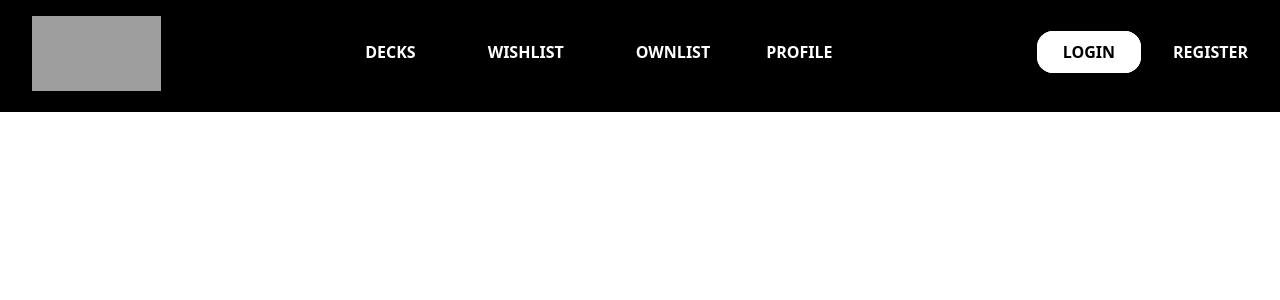
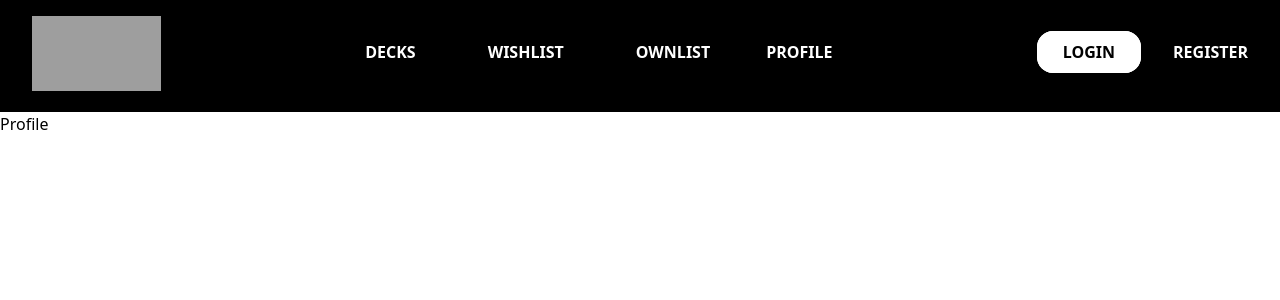
Before and after one commit to RamanTheDeveloper/YugiohDeckBuilder, a React (Create React App) app in the folder yugioh-deck-builder/: page /profile in a window 1280 px wide. Shown: the top 300 px of the page. Built offline with nearby package versions, Linux system fonts and the light colour scheme; grey boxes are pictures that could not be loaded; the HTML template or start-up script is replaced by a standard one.

Commit message:
Created profile component

```diff
--- a/yugioh-deck-builder/src/App.js
+++ b/yugioh-deck-builder/src/App.js
@@ -6,6 +6,7 @@ import Registration from './Components/registration/Registration'
 import Navbar from './Components/navbar/Navbar';
 import { initializeApp } from 'firebase/app'
 import Decks from './Components/decks/Decks';
+import Profile from './Components/profile/Profile';
 
 function App() {
   return (
@@ -16,6 +17,7 @@ function App() {
         <Route path='/login' element={<Login/>}/>
         <Route path='/register' element={<Registration/>}/>
         <Route path='/decks' element={<Decks/>}/>
+        <Route path='/profile' element={<Profile/>}/>
       </Routes>
     </>
   );
--- a/yugioh-deck-builder/src/Components/navbar/Navbar.js
+++ b/yugioh-deck-builder/src/Components/navbar/Navbar.js
@@ -13,7 +13,7 @@ function Navbar() {
         <li><a href='#' className='m-8 text-white decoration-none text-base font-semibold uppercase hover:text-black hover:bg-white hover:rounded-2xl hover:px-6 hover:py-2 hover:transition-all ease-in-out duration-300'><Link to="/decks">Decks</Link></a></li>
         <li><a href="/#" className='m-8 text-white decoration-none text-base font-semibold uppercase hover:text-black hover:bg-white hover:rounded-2xl hover:px-6 hover:py-2 hover:transition-all ease-in-out duration-300'>Wishlist</a></li>
         <li><a href="/#" className='m-8 text-white decoration-none text-base font-semibold uppercase hover:text-black hover:bg-white hover:rounded-2xl hover:px-6 hover:py-2 hover:transition-all ease-in-out duration-300'>Ownlist</a></li>
-        <li><a href="/#" className='m-4 text-white decoration-none text-base font-semibold uppercase hover:text-black hover:bg-white hover:rounded-2xl hover:px-6 hover:py-2 hover:transition-all ease-in-out duration-300'>Profile</a></li>
+        <li><a href="/#" className='m-4 text-white decoration-none text-base font-semibold uppercase hover:text-black hover:bg-white hover:rounded-2xl hover:px-6 hover:py-2 hover:transition-all ease-in-out duration-300'><Link to="/profile">Profile</Link></a></li>
       </ul>
       <ul className='flex justify-center align-middle list-none text-center pt-6 gap-0'>
         <li><a href='/#' className='m-4 text-black bg-white px-6 py-2 rounded-2xl border-white border-2 hover:border-2-white decoration-none text-base font-semibold uppercase hover:text-white hover:bg-black hover:rounded-2xl hover:px-6 hover:py-2 hover:transition-all ease-in-out duration-300'><Link to="/login">Login</Link></a></li>
--- /dev/null
+++ b/yugioh-deck-builder/src/Components/profile/Profile.js
@@ -0,0 +1,9 @@
+import React from 'react'
+
+function Profile() {
+  return (
+    <div>Profile</div>
+  )
+}
+
+export default Profile
```
